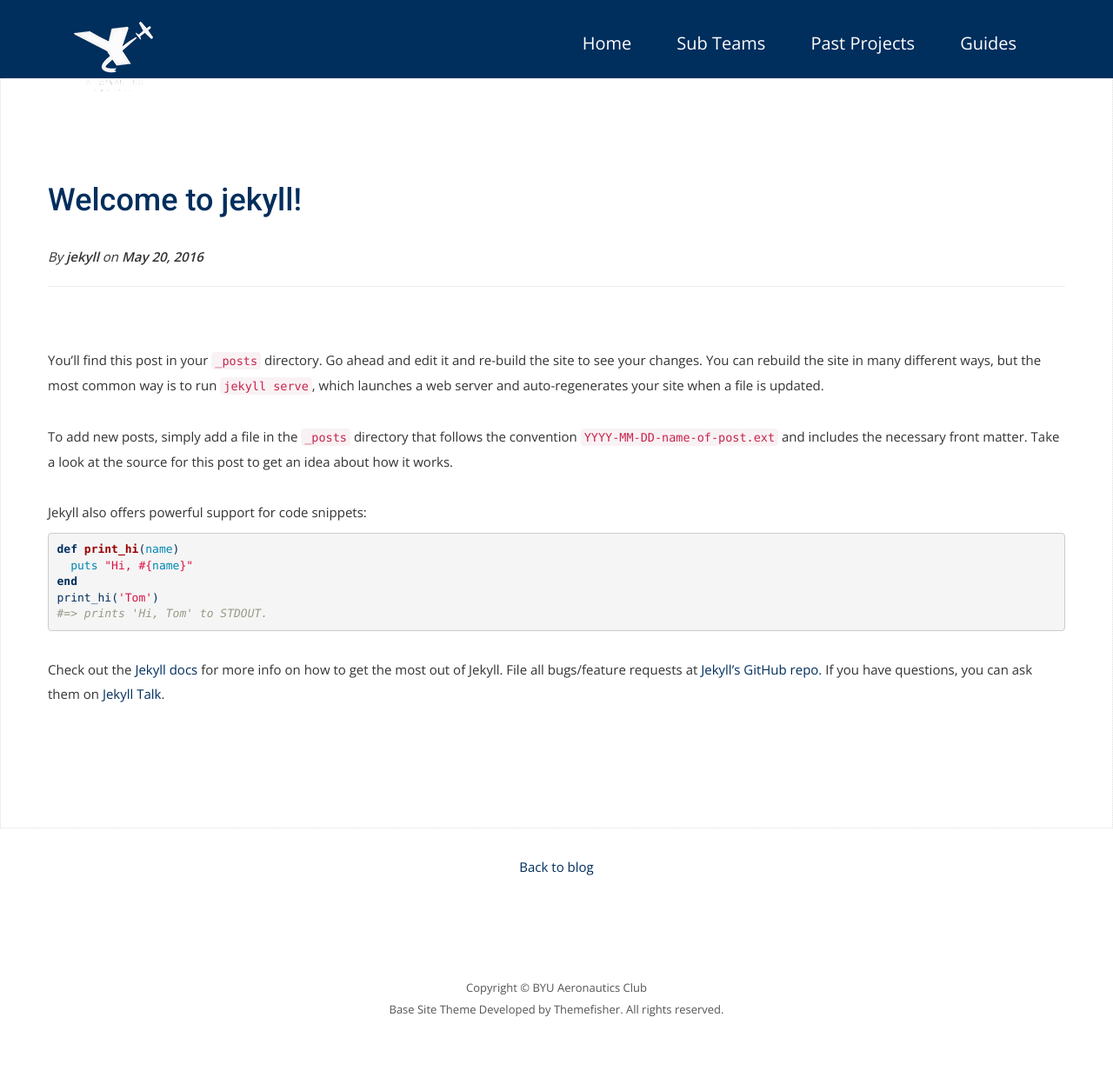
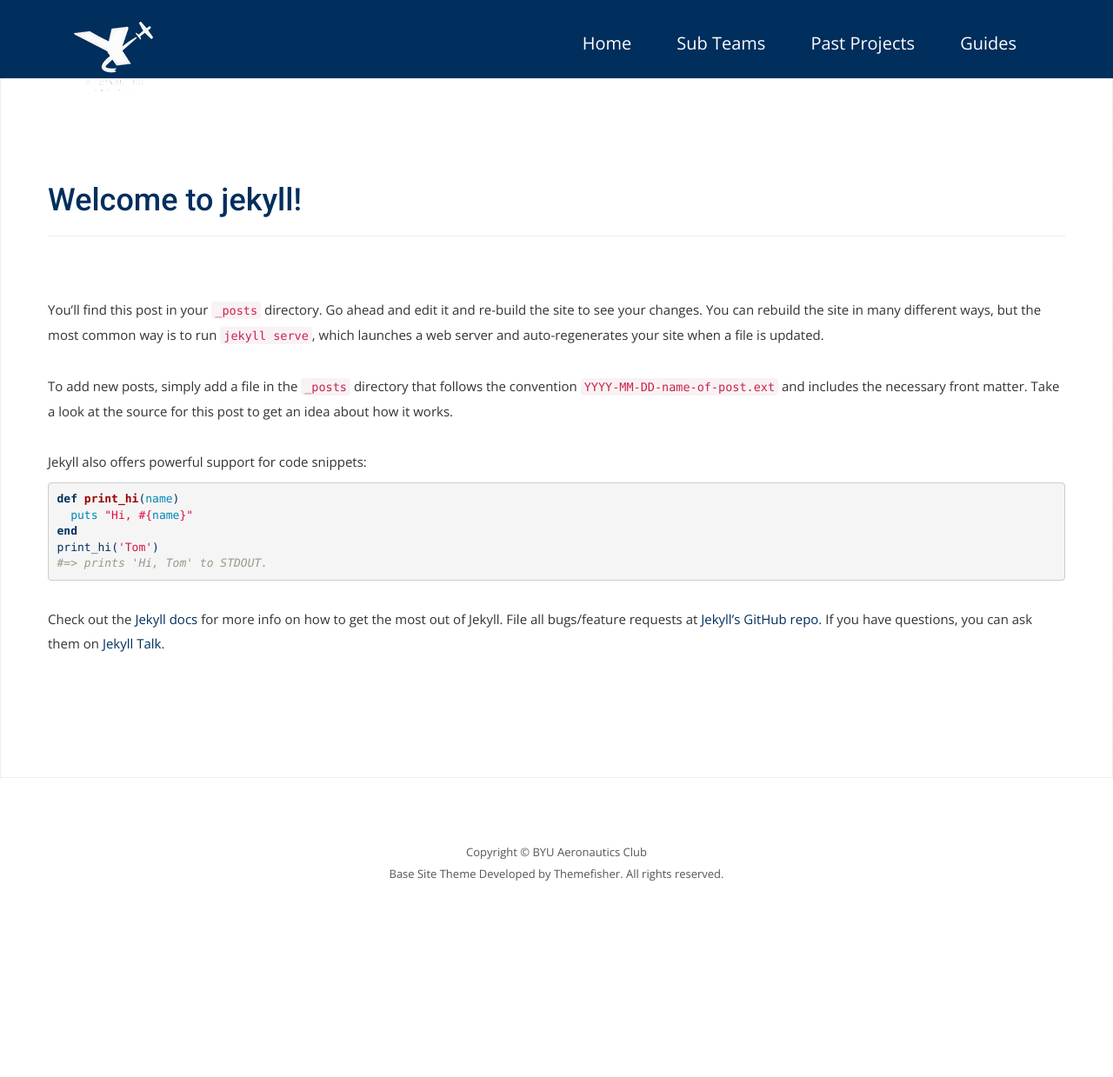
Before and after one commit to BYU-Aeronautics-Club/DBF, a Jekyll site: the page built from _posts/2016-05-20-welcome-to-jekyll.md, in a window 1280 px wide. Shown: the whole page at 87% size. Built offline with Jekyll 4.4.1, drawn with Linux system fonts in a browser that asks for light colours; nearby versions of some CDN libraries; some web fonts are replaced; after the commit the page ends 1083 px from its top, so only the background shows below that.

Commit message:
update post layout

```diff
--- a/_layouts/post.html
+++ b/_layouts/post.html
@@ -10,9 +10,9 @@ layout: page
         <div>
           <div class="block">
             <h1>{{ page.title }}</h1>
-            <div class="post-info-wrapper">
+            <!-- <div class="post-info-wrapper">
               <p class="italic">By <span class="bold">{{ page.author }}</span> on <span class="bold">{{ page.date | date: "%B %-d, %Y" }}</span></p>
-            </div>
+            </div> -->
             <hr />
             <p>{{ content }}</p>
           </div>
@@ -21,6 +21,6 @@ layout: page
     </div>
   </section>
 </div>
-<p class="center-text" style="padding: 30px;">
+<!-- <p class="center-text" style="padding: 30px;">
   <a href="{{ site.baseurl }}/blog">Back to blog</a>
-</p>
+</p> -->
```
